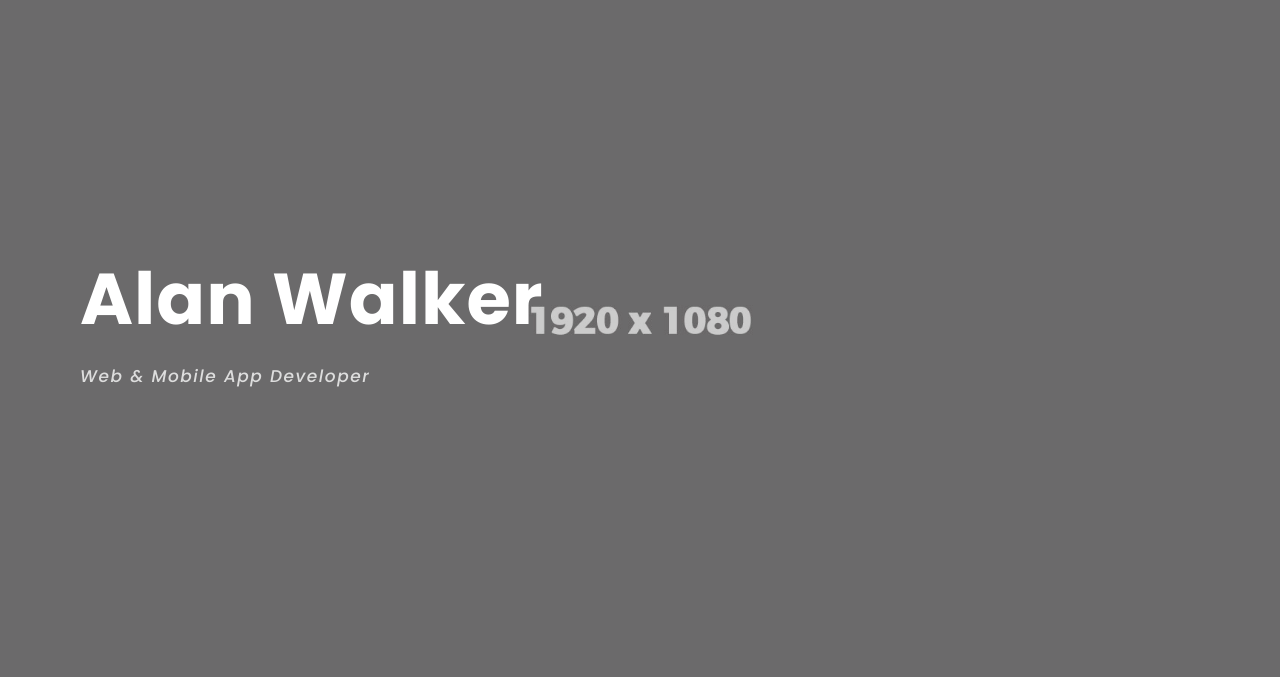
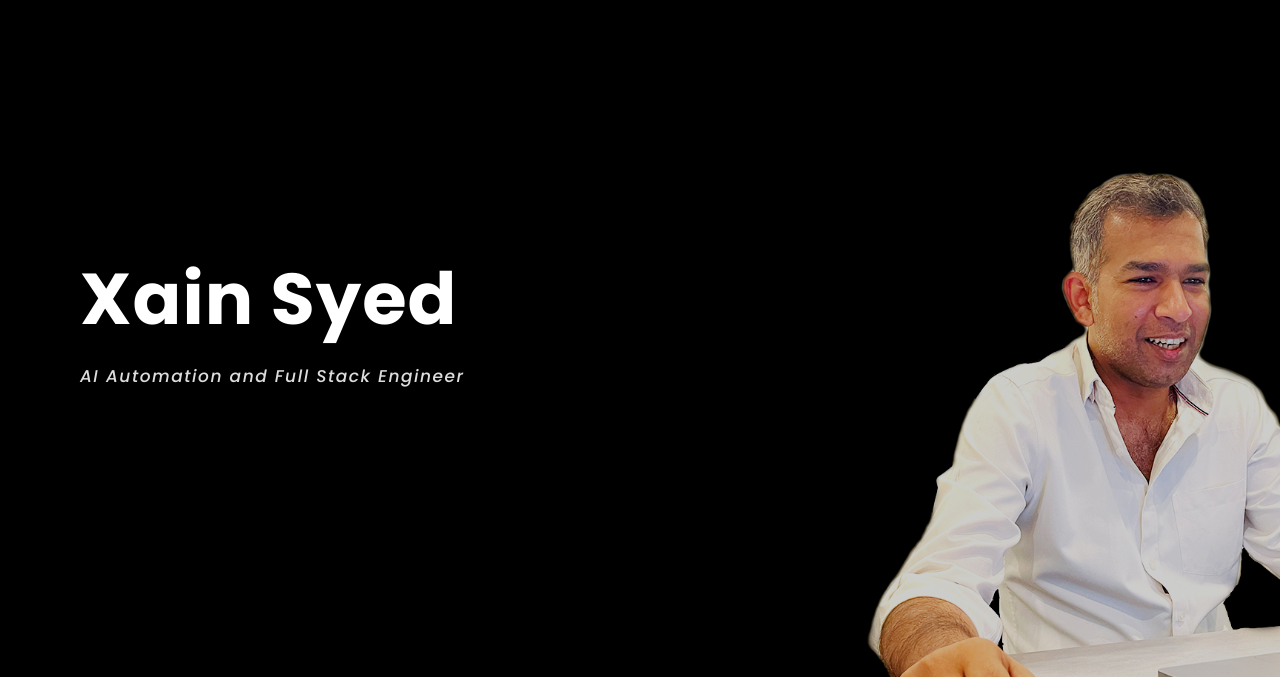
Before and after one commit to syedzainqadri/Portfolio, a plain HTML site: page index.html in a window 1280 px wide. Shown: the part 80-757 px from the top of the page. Drawn offline with Linux system fonts and the light colour scheme; no server answers; files whose address does not match are found by name.

Commit message:
background updated

```diff
--- a/index.html
+++ b/index.html
@@ -151,14 +151,14 @@
 	<!-- HERO -->
 	<div class="grax_tm_hero" id="home">
 		<div class="bg">
-			<div class="image" data-img-url="img/slider/2.jpg"></div>
+			<div class="image" data-img-url="img/slider/slider-image.png"></div>
 			<div class="overlay"></div>
 		</div>
 		<div class="content">
 			<div class="container">
 				<div class="details" data-animation="toTop"> <!-- Animation Values: toTop, toRight, scale, rotate -->
-					<h3 class="fn_animation name">Alan Walker</h3>
-					<span class="fn_animation job">Web &amp; Mobile App Developer</span>
+					<h3 class="fn_animation name">Xain Syed</h3>
+					<span class="fn_animation job">AI Automation and Full Stack Engineer</span>
 				</div>
 				<div class="grax_tm_down" data-skin="light">
 					<div class="line_wrapper">
```
Also changed, not shown: img/slider/1.jpg (deleted), img/slider/1.png (added), img/slider/2.jpg (deleted), img/slider/slider-image.png (added).
